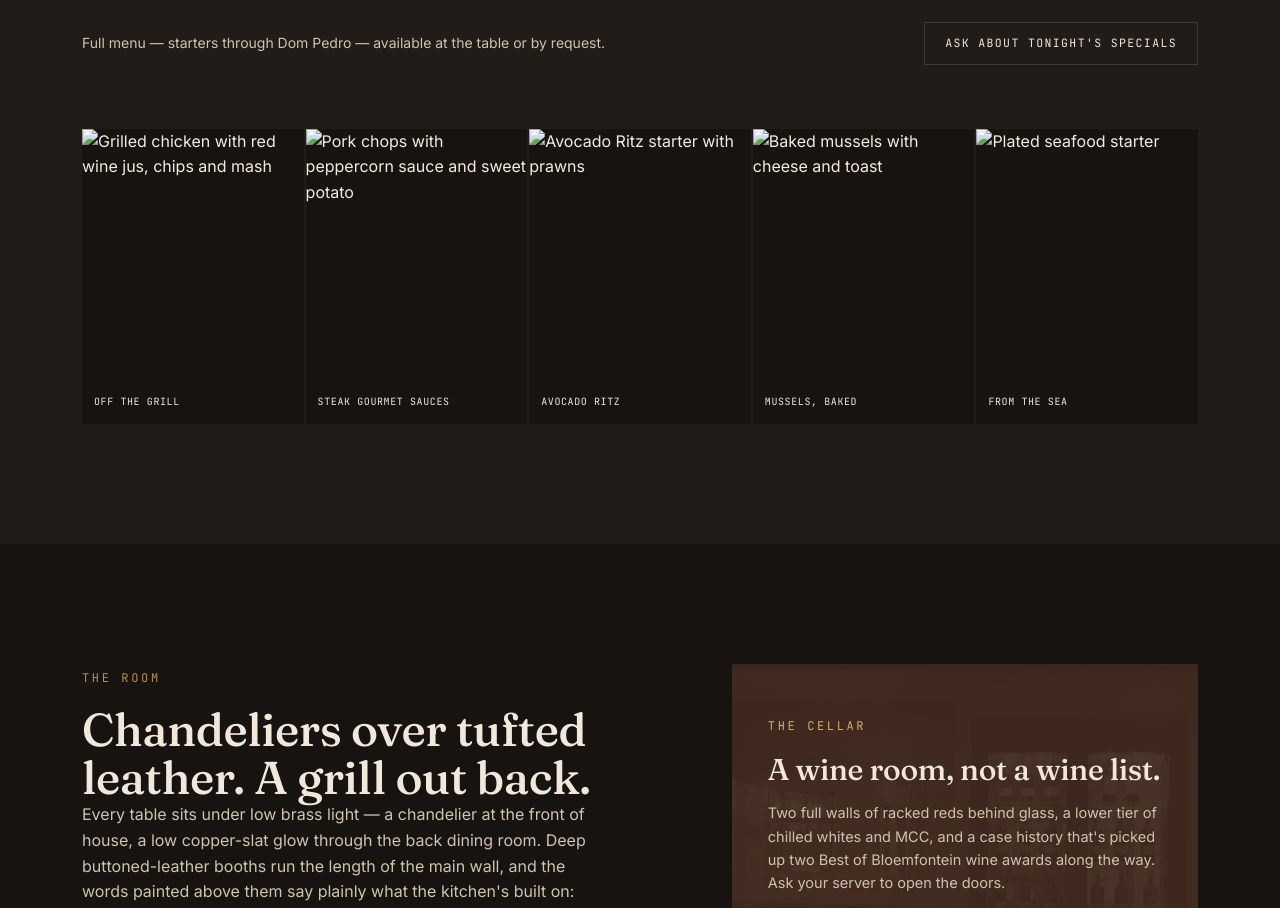
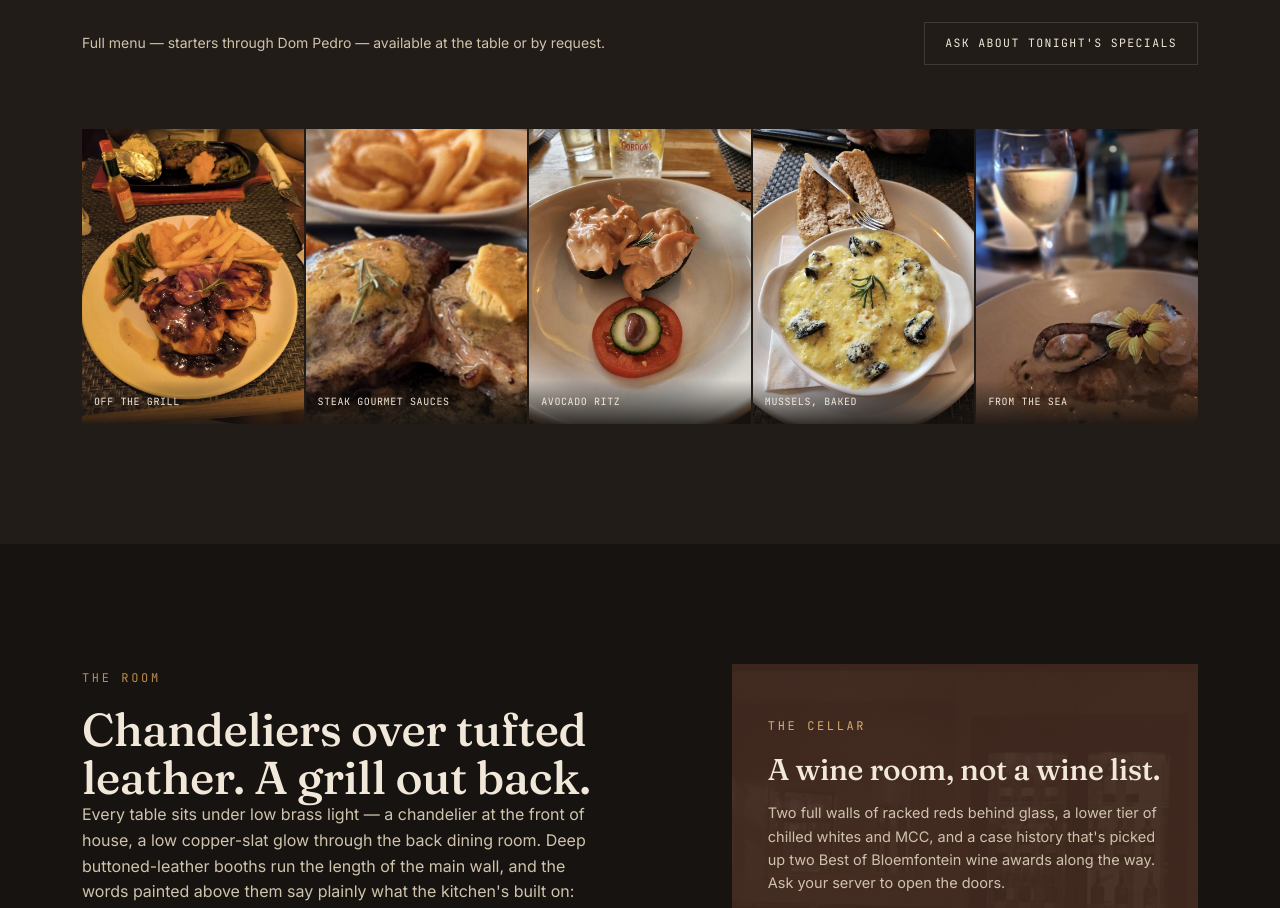
Before and after one commit to calebkvng30/Margaritas-restaurant-, a website: page index.html in a window 1280 px wide. Shown: the part 2120-3028 px from the top of the page. Drawn offline with Linux system fonts and the light colour scheme; files whose address does not match are found by name.

Commit message:
Update index.html
Fix CSS and JS paths

```diff
--- a/index.html
+++ b/index.html
@@ -123,11 +123,11 @@
       <a class="cta-btn ghost" href="tel:+27514363729">Ask About Tonight's Specials</a>
     </div>
     <div class="food-gallery reveal">
-      <figure><img src="assets/images/food-chicken.jpg" alt="Grilled chicken with red wine jus, chips and mash"><figcaption>Off the Grill</figcaption></figure>
-      <figure><img src="assets/images/food-porkchop.jpg" alt="Pork chops with peppercorn sauce and sweet potato"><figcaption>Steak Gourmet Sauces</figcaption></figure>
-      <figure><img src="assets/images/food-avocado.jpg" alt="Avocado Ritz starter with prawns"><figcaption>Avocado Ritz</figcaption></figure>
-      <figure><img src="assets/images/food-mussels.jpg" alt="Baked mussels with cheese and toast"><figcaption>Mussels, Baked</figcaption></figure>
-      <figure><img src="assets/images/food-mussel-flower.jpg" alt="Plated seafood starter"><figcaption>From the Sea</figcaption></figure>
+      <figure><img src="food-chicken.jpg" alt="Grilled chicken with red wine jus, chips and mash"><figcaption>Off the Grill</figcaption></figure>
+      <figure><img src="food-porkchop.jpg" alt="Pork chops with peppercorn sauce and sweet potato"><figcaption>Steak Gourmet Sauces</figcaption></figure>
+      <figure><img src="food-avocado.jpg" alt="Avocado Ritz starter with prawns"><figcaption>Avocado Ritz</figcaption></figure>
+      <figure><img src="food-mussels.jpg" alt="Baked mussels with cheese and toast"><figcaption>Mussels, Baked</figcaption></figure>
+      <figure><img src="food-mussel-flower.jpg" alt="Plated seafood starter"><figcaption>From the Sea</figcaption></figure>
     </div>
   </div>
 </section>
@@ -178,7 +178,7 @@
           <div class="info-row"><span class="k">Per Person</span><span class="v">R400 – R500</span></div>
         </div>
         <figure class="visit-photo">
-          <img src="assets/images/visit-exterior.jpg" alt="Margaritas restaurant entrance, Milner Road, Bloemfontein">
+          <img src="visit-exterior.jpg" alt="Margaritas restaurant entrance, Milner Road, Bloemfontein">
         </figure>
       </div>
       <div class="reserve-panel reveal">
```
